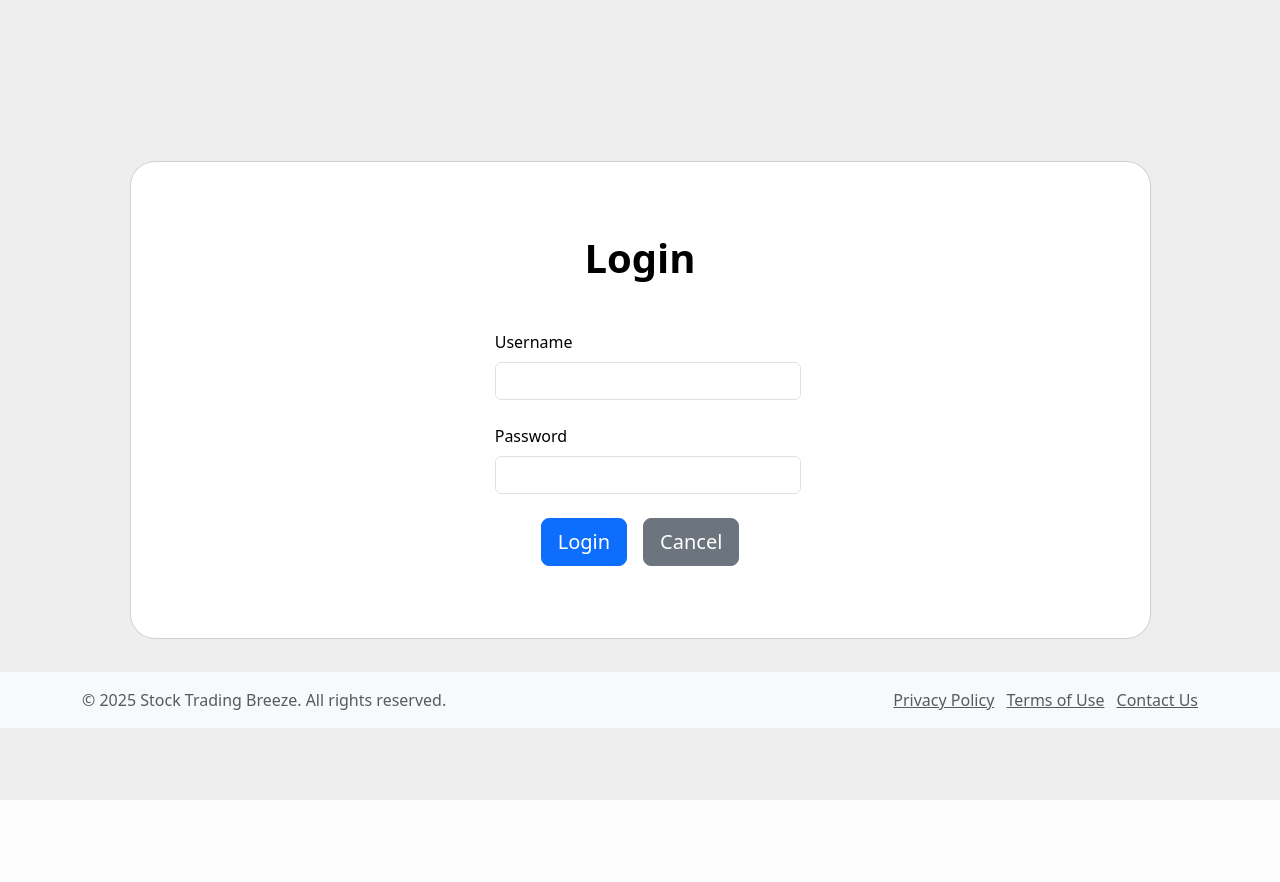
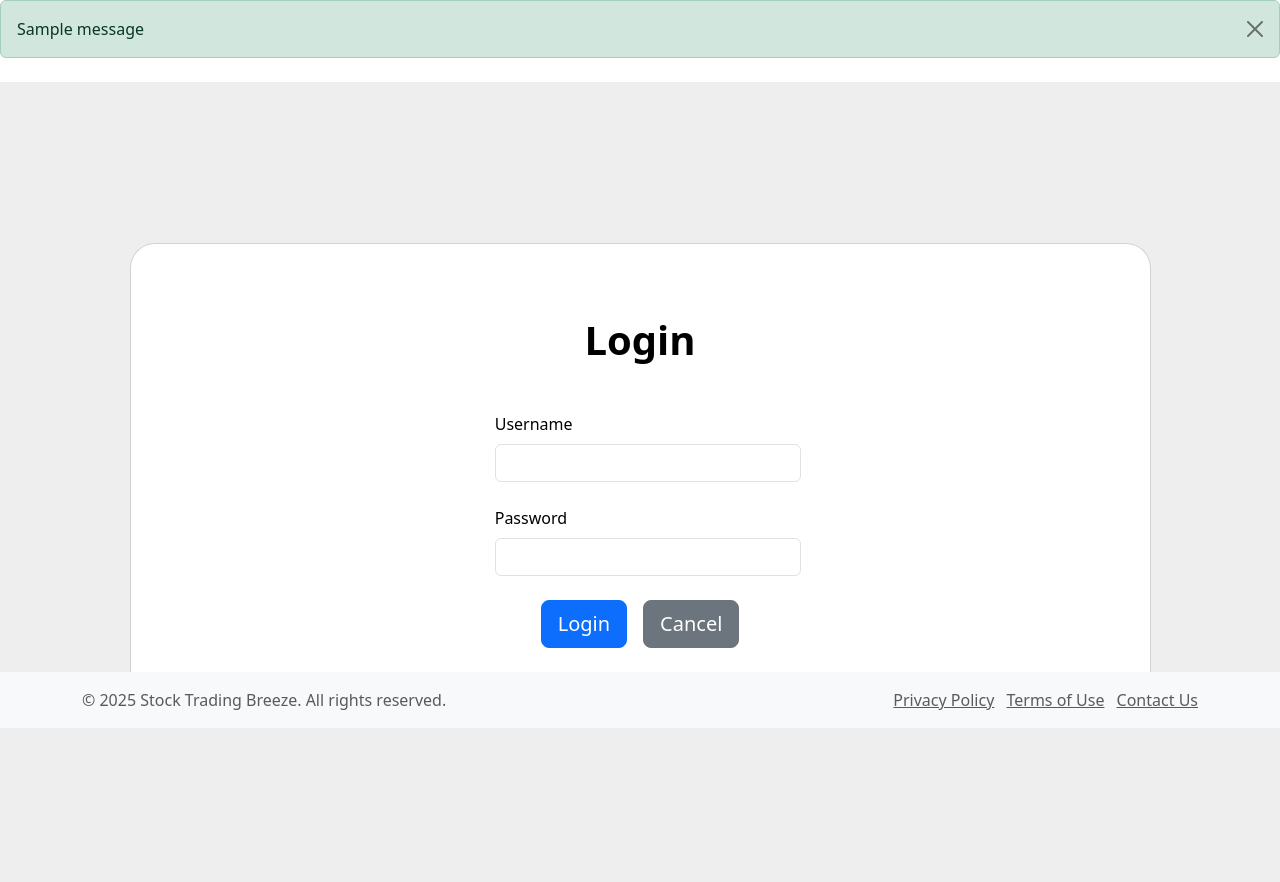
Before and after one commit to JelleJello/401-Project-Repo, a Flask app: page /login in a window 1280 px wide. Shown: the part 72-954 px from the top of the page. Before the commit the page ends 872 px from the top, so only its background shows below. Run offline with Flask 3, Linux system fonts and the light colour scheme; tables that the repository leaves empty hold one stand-in row (values such as "Sample post"); one stand-in notice (Sample message) is shown; parts of the project's set-up code (start-up, migrations or seed data) failed here and were passed over; some libraries are stand-ins or nearby versions.

Commit message:
fixed login pt 2
login.html now has flash in the html, will properly display the flashed message at an incorrect login (password or user wrong)

```diff
--- a/templates/login.html
+++ b/templates/login.html
@@ -1,6 +1,20 @@
 {% extends "base.html" %}
 {% block title %}Login{% endblock %}
 {% block content %}
+
+{% with messages = get_flashed_messages(with_categories=true) %}
+  {% if messages %}
+    <div class="mb-4">
+      {% for category, message in messages %}
+        <div class="alert alert-{{ 'danger' if category == 'error' else category }} alert-dismissible fade show" role="alert">
+          {{ message }}
+          <button type="button" class="btn-close" data-bs-dismiss="alert" aria-label="Close"></button>
+        </div>
+      {% endfor %}
+    </div>
+  {% endif %}
+{% endwith %}
+
 
 <section class="vh-100" style="background-color: #eee;">
   <div class="container h-100">
```
